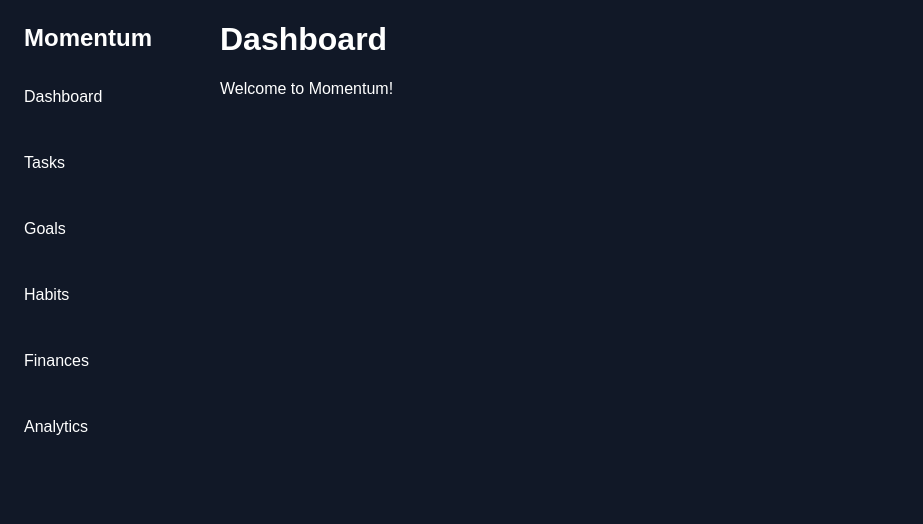
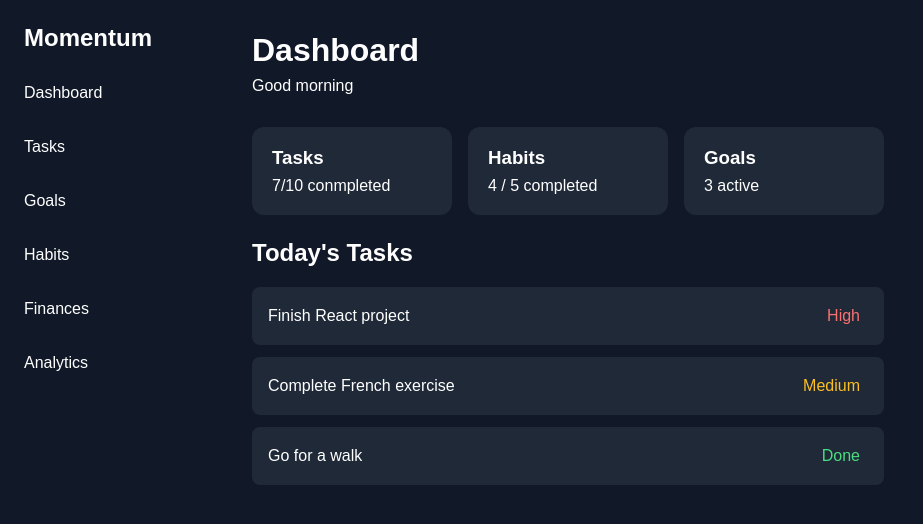
Before and after one commit to Anujchhaparwal/momentum, a React (Vite) app: page / in a window 1280 px wide. Shown: the top 524 px of the page, without its empty margins (0-923 px from the left). Built offline with nearby package versions, Linux system fonts and the light colour scheme.

Commit message:
add sidebar navigation

```diff
--- a/src/App.css
+++ b/src/App.css
@@ -11,7 +11,7 @@
 }
 
 .sidebar p {
-  margin: 24px 0;
+  margin: 12px 0;
   cursor: pointer;
   padding: 12px 0;
 }
@@ -19,3 +19,73 @@
 .app {
   display: flex;
 }
+
+.dashboard {
+  padding: 32px;
+}
+
+.dashboard-header h1 {
+  margin: 0;
+}
+
+.dashboard-header p {
+  margin-top: 8px;
+}
+
+.stats {
+  display: flex;
+  gap: 16px;
+  margin-top: 32px;
+}
+
+.stat-card {
+  background-color: #1f2937;
+  padding: 20px;
+  border-radius: 12px;
+  width: 200px;
+}
+
+.stat-card h3 {
+  margin: 0 0 8px;
+}
+
+.stat-card p {
+  margin: 0;
+}
+
+.tasks-section {
+  margin-top: 24px;
+}
+
+.task-list {
+  display: flex;
+  flex-direction: column;
+  gap: 12px;
+}
+
+.task-item {
+  display: flex;
+  justify-content: space-between;
+  align-items: center;
+  background-color: #1f2937;
+  padding: 16px;
+  border-radius: 8px;
+  max-width: 700px;
+}
+
+.priority {
+  padding: 4px 8px;
+  border-radius: 6px;
+}
+
+.priority.high {
+  color: #f87171;
+}
+
+.priority.medium {
+  color: #fbbf24;
+}
+
+.priority.done {
+  color: #4ade80;
+}
--- a/src/App.jsx
+++ b/src/App.jsx
@@ -1,14 +1,26 @@
 import Sidebar from "./components/Sidebar";
 import "./App.css";
 import Dashboard from "./components/Dashboard";
+import { useState } from "react";
 
 function App() {
+  const [activePage, setActivePage] = useState("Dashboard");
   return (
     <div className="app">
-      <Sidebar />
+      <Sidebar setActivePage={setActivePage} />
 
       <main>
-        <Dashboard />
+        {activePage === "Dashboard" && <Dashboard />}
+
+        {activePage === "Tasks" && <h1>Tasks</h1>}
+
+        {activePage === "Goals" && <h1>Goals</h1>}
+
+        {activePage === "Habits" && <h1>Habits</h1>}
+
+        {activePage === "Finances" && <h1>Finances</h1>}
+
+        {activePage === "Analytics" && <h1>Analytics</h1>}
       </main>
     </div>
   );
--- a/src/components/Dashboard.jsx
+++ b/src/components/Dashboard.jsx
@@ -1,8 +1,27 @@
+import StatCard from "./statCard";
+import TaskItem from "./TaskItem";
+
 function Dashboard() {
   return (
     <div className="dashboard">
-      <h1>Dashboard</h1>
-      <p>Welcome to Momentum!</p>
+      <div className="dashboard-header">
+        <h1>Dashboard</h1>
+        <p>Good morning</p>
+      </div>
+      <div className="stats">
+        <StatCard title="Tasks" value="7/10 conmpleted" />
+        <StatCard title="Habits" value="4 / 5 completed" />
+        <StatCard title="Goals" value="3 active" />
+      </div>
+      <div className="tasks-section">
+        <h2>Today's Tasks</h2>
+
+        <div className="task-list">
+          <TaskItem title="Finish React project" priority="High" />
+          <TaskItem title="Complete French exercise" priority="Medium" />
+          <TaskItem title="Go for a walk" priority="Done" />
+        </div>
+      </div>
     </div>
   );
 }
--- a/src/components/Sidebar.jsx
+++ b/src/components/Sidebar.jsx
@@ -1,15 +1,15 @@
-function Sidebar() {
+function Sidebar({ setActivePage }) {
   return (
     <div className="sidebar">
       <h2>Momentum</h2>
 
       <div className="navigation">
-        <p>Dashboard</p>
-        <p>Tasks</p>
-        <p>Goals</p>
-        <p>Habits</p>
-        <p>Finances</p>
-        <p>Analytics</p>
+        <p onClick={() => setActivePage("Dashboard")}>Dashboard</p>
+        <p onClick={() => setActivePage("Tasks")}>Tasks</p>
+        <p onClick={() => setActivePage("Goals")}>Goals</p>
+        <p onClick={() => setActivePage("Habits")}>Habits</p>
+        <p onClick={() => setActivePage("Finances")}>Finances</p>
+        <p onClick={() => setActivePage("Analytics")}>Analytics</p>
       </div>
 
     </div>
--- /dev/null
+++ b/src/components/StatCard.jsx
@@ -0,0 +1,10 @@
+function StatCard({ title, value }) {
+  return (
+    <div className="stat-card">
+      <h3>{title}</h3>
+      <p>{value}</p>
+    </div>
+  );
+}
+
+export default StatCard;
--- /dev/null
+++ b/src/components/TaskItem.jsx
@@ -0,0 +1,12 @@
+function TaskItem({ title, priority }) {
+  return (
+    <div className="task-item">
+      <span>{title}</span>
+      <span className={`priority ${priority.toLowerCase()}`}>
+        {priority}
+      </span>
+    </div>
+  );
+}
+
+export default TaskItem;
```
